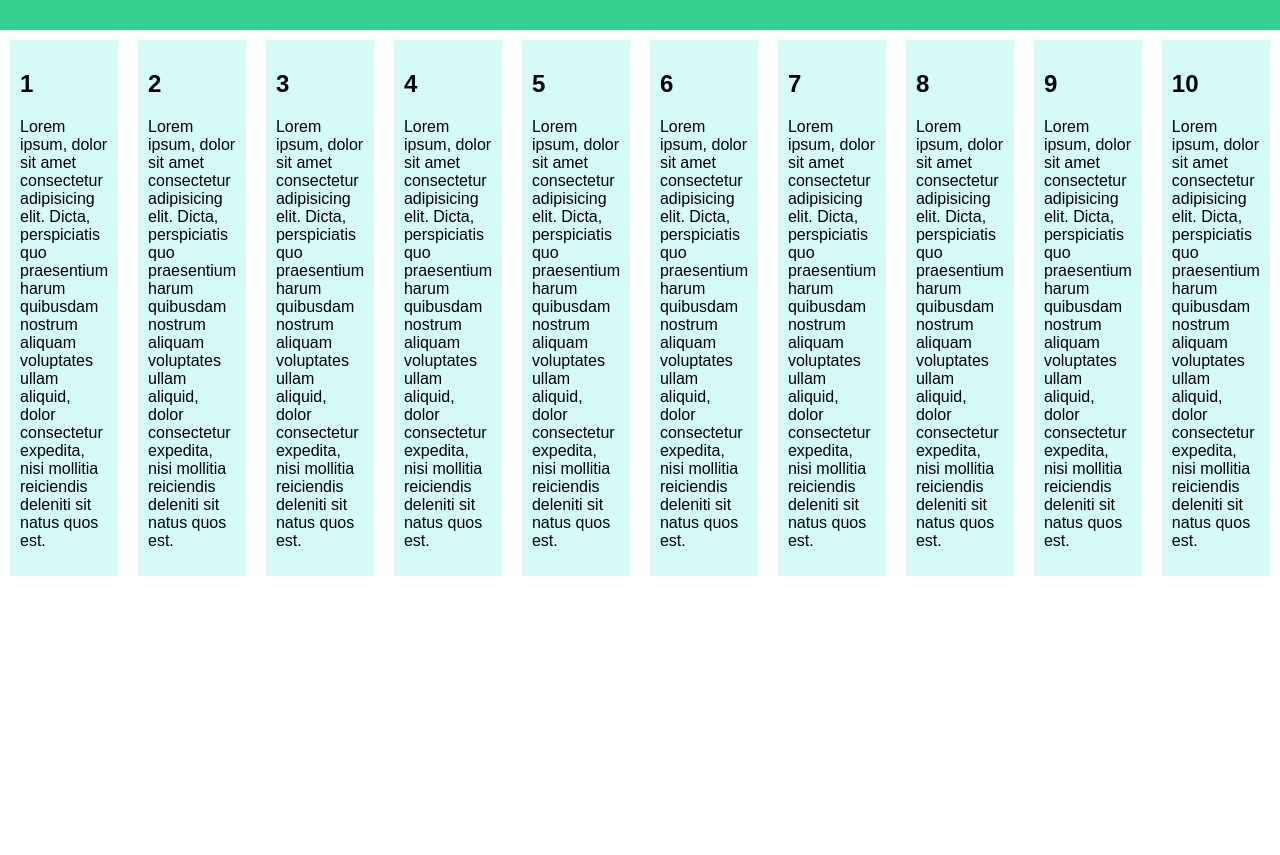
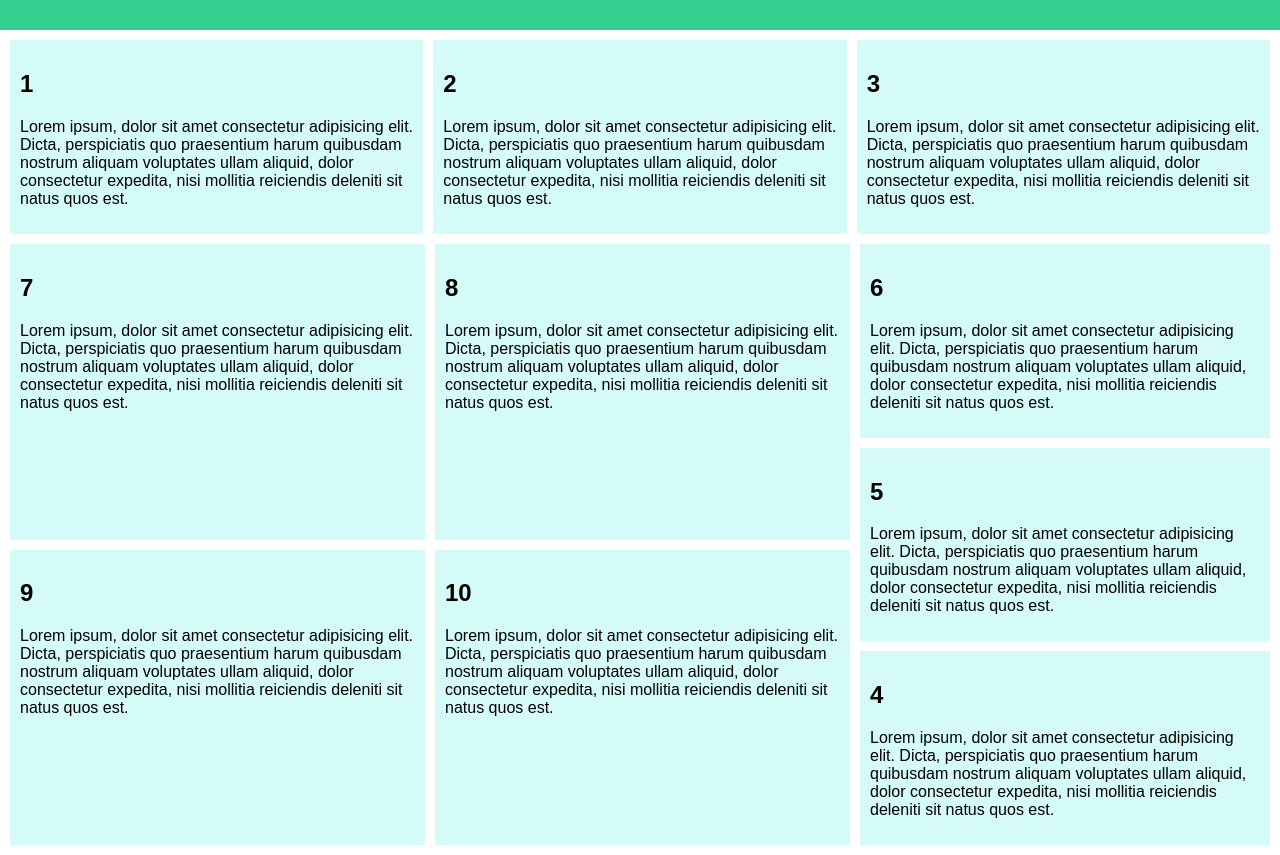
Before and after one commit to mangust777/EWTLabs, a plain HTML site: page EWT_lab_7/EWT_lab7.html in a window 1280 px wide. Shown: the part 70-925 px from the top of the page. Before the commit the page ends 800 px from the top, so only its background shows below. Drawn offline with Linux system fonts and the light colour scheme.

Commit message:
lab_7 task with the correct example picture is completed

```diff
--- a/EWT_lab_7/EWT_lab7.html
+++ b/EWT_lab_7/EWT_lab7.html
@@ -11,7 +11,9 @@
     <header>
         <h1>Изучаем flexbox</h1>
       </header>
-    <div class="articles-wrapper">
+
+      <!-- Row 1: Articles 1, 2, 3 -->
+      <div class="row1">
         <article>
           <h2>1</h2>
           <p>Lorem ipsum, dolor sit amet consectetur adipisicing elit. Dicta, perspiciatis quo praesentium harum quibusdam nostrum aliquam voluptates ullam aliquid, dolor consectetur expedita, nisi mollitia reiciendis deleniti sit natus quos est.
@@ -27,6 +29,12 @@
           <p>Lorem ipsum, dolor sit amet consectetur adipisicing elit. Dicta, perspiciatis quo praesentium harum quibusdam nostrum aliquam voluptates ullam aliquid, dolor consectetur expedita, nisi mollitia reiciendis deleniti sit natus quos est.
             </p>
         </article>
+      </div>
+
+      <!-- Row 2: Two columns -->
+      <div class="row2">
+        <!-- Right column: Articles 4, 5, 6 (in HTML order) -->
+        <div class="right-col">
           <article>
             <h2>4</h2>
             <p>Lorem ipsum, dolor sit amet consectetur adipisicing elit. Dicta, perspiciatis quo praesentium harum quibusdam nostrum aliquam voluptates ullam aliquid, dolor consectetur expedita, nisi mollitia reiciendis deleniti sit natus quos est.
@@ -42,23 +50,31 @@
             <p>Lorem ipsum, dolor sit amet consectetur adipisicing elit. Dicta, perspiciatis quo praesentium harum quibusdam nostrum aliquam voluptates ullam aliquid, dolor consectetur expedita, nisi mollitia reiciendis deleniti sit natus quos est.
             </p>
           </article>
+        </div>
+
+        <!-- Left column: Articles 7, 8, 9, 10 -->
+        <div class="left-col">
           <article>
             <h2>7</h2>
             <p>Lorem ipsum, dolor sit amet consectetur adipisicing elit. Dicta, perspiciatis quo praesentium harum quibusdam nostrum aliquam voluptates ullam aliquid, dolor consectetur expedita, nisi mollitia reiciendis deleniti sit natus quos est.
             </p>
-        </article><article>
+          </article>
+          <article>
             <h2>8</h2>
             <p>Lorem ipsum, dolor sit amet consectetur adipisicing elit. Dicta, perspiciatis quo praesentium harum quibusdam nostrum aliquam voluptates ullam aliquid, dolor consectetur expedita, nisi mollitia reiciendis deleniti sit natus quos est.
             </p>
-        </article><article>
+          </article>
+          <article>
             <h2>9</h2>
             <p>Lorem ipsum, dolor sit amet consectetur adipisicing elit. Dicta, perspiciatis quo praesentium harum quibusdam nostrum aliquam voluptates ullam aliquid, dolor consectetur expedita, nisi mollitia reiciendis deleniti sit natus quos est.
             </p>
-        </article><article>
+          </article>
+          <article>
             <h2>10</h2>
             <p>Lorem ipsum, dolor sit amet consectetur adipisicing elit. Dicta, perspiciatis quo praesentium harum quibusdam nostrum aliquam voluptates ullam aliquid, dolor consectetur expedita, nisi mollitia reiciendis deleniti sit natus quos est.
             </p>
           </article>
         </div>
+      </div>
 </body>
 </html>
--- a/EWT_lab_7/style.css
+++ b/EWT_lab_7/style.css
@@ -18,19 +18,54 @@ h1 {
   margin: 0;
 }
 
-/* Container for articles: use flex + wrap */
-.articles-wrapper {
-  display: flex;         /* activate Flexbox */
-  flex-wrap: wrap;       /* allow items to wrap onto multiple rows */
-  justify-content: space-between; /* distribute space between items (optional) */
-  margin: 0 10px;        /* optional horizontal margin */
+/* ---------- Row 1 styling (Articles 1,2,3) ---------- */
+.row1 {
+  display: flex;
+  justify-content: space-around;
+  margin: 10px 5px;
 }
 
-/* Individual article styling (already given, plus minor tweaks) */
-article {
+.row1 article {
+  background: rgba(16, 233, 215, 0.178);
   padding: 10px;
-  margin: 10px 0;                     /* top/bottom margin, so they stack nicely in rows */
+  box-sizing: border-box;
+  flex: 0 0 calc(33.333% - 10px);
+}
+
+/* ---------- Row 2 container: Two columns ---------- */
+.row2 {
+  display: flex;
+  margin: 10px;
+}
+
+/* In the HTML, .right-col comes first; use order to swap */
+.right-col {
+  order: 2;
+  display: flex;
+  flex-direction: column-reverse; /* reverse the order of articles 4,5,6 */
+  flex: 0 0 calc(33.333% - 10px);
+  gap: 10px;
+}
+
+.left-col {
+  order: 1;
+  display: flex;
+  flex-wrap: wrap;
+  flex: 1;
+  gap: 10px;
+}
+
+/* Right column articles (will appear as 6,5,4) */
+.right-col article {
   background: rgba(16, 233, 215, 0.178);
-  flex: 0 0 calc(10% - 20px);         /* 10 items per row if screen is wide enough */
-  box-sizing: border-box;             /* ensures padding/margins work as expected */
+  padding: 10px;
+  box-sizing: border-box;
 }
+
+/* Left column articles arranged in 2 rows of 2 */
+.left-col article {
+  background: rgba(16, 233, 215, 0.178);
+  padding: 10px;
+  box-sizing: border-box;
+  flex: 0 0 calc(50% - 10px);
+}
```
Lines whose indentation alone changed are shown as unchanged.
